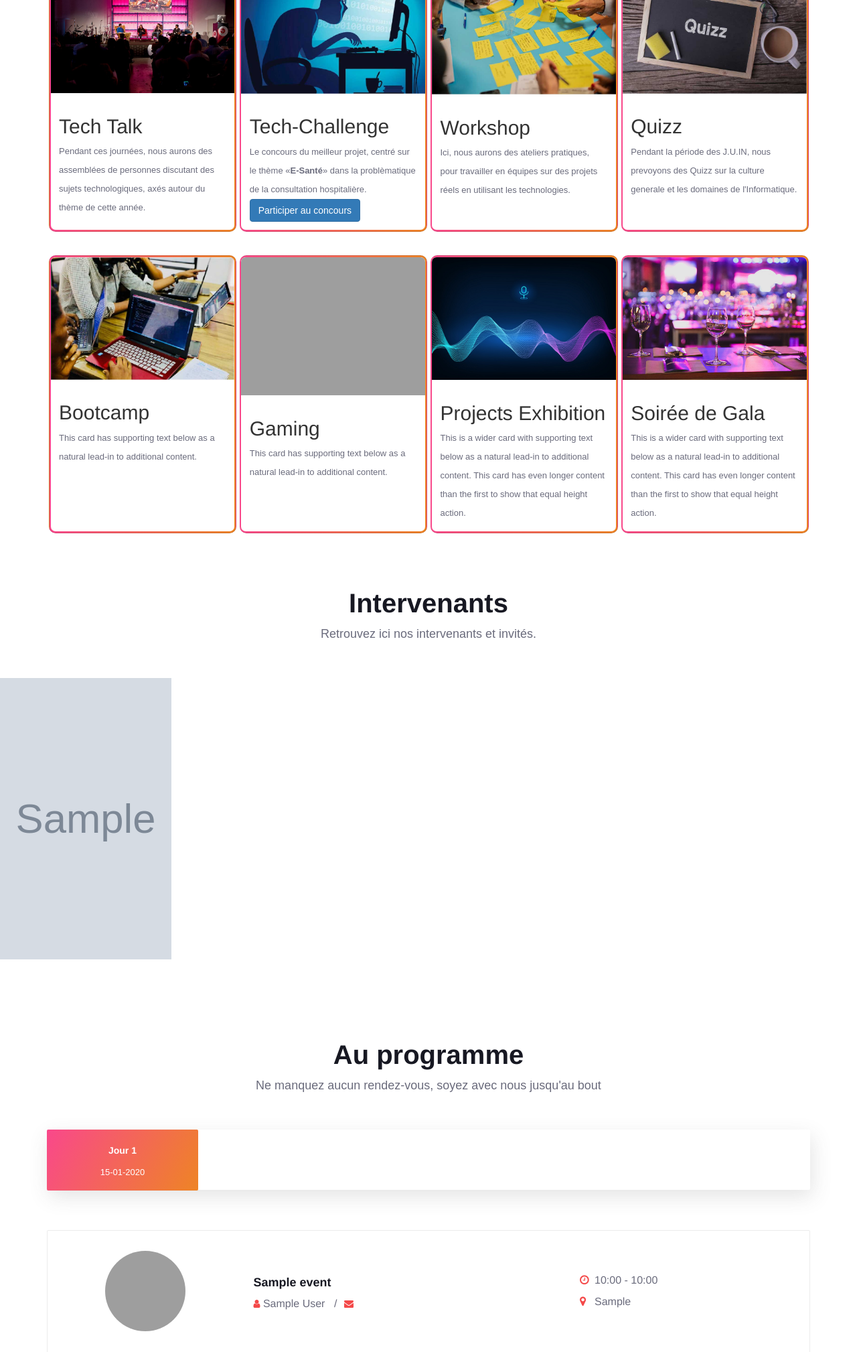
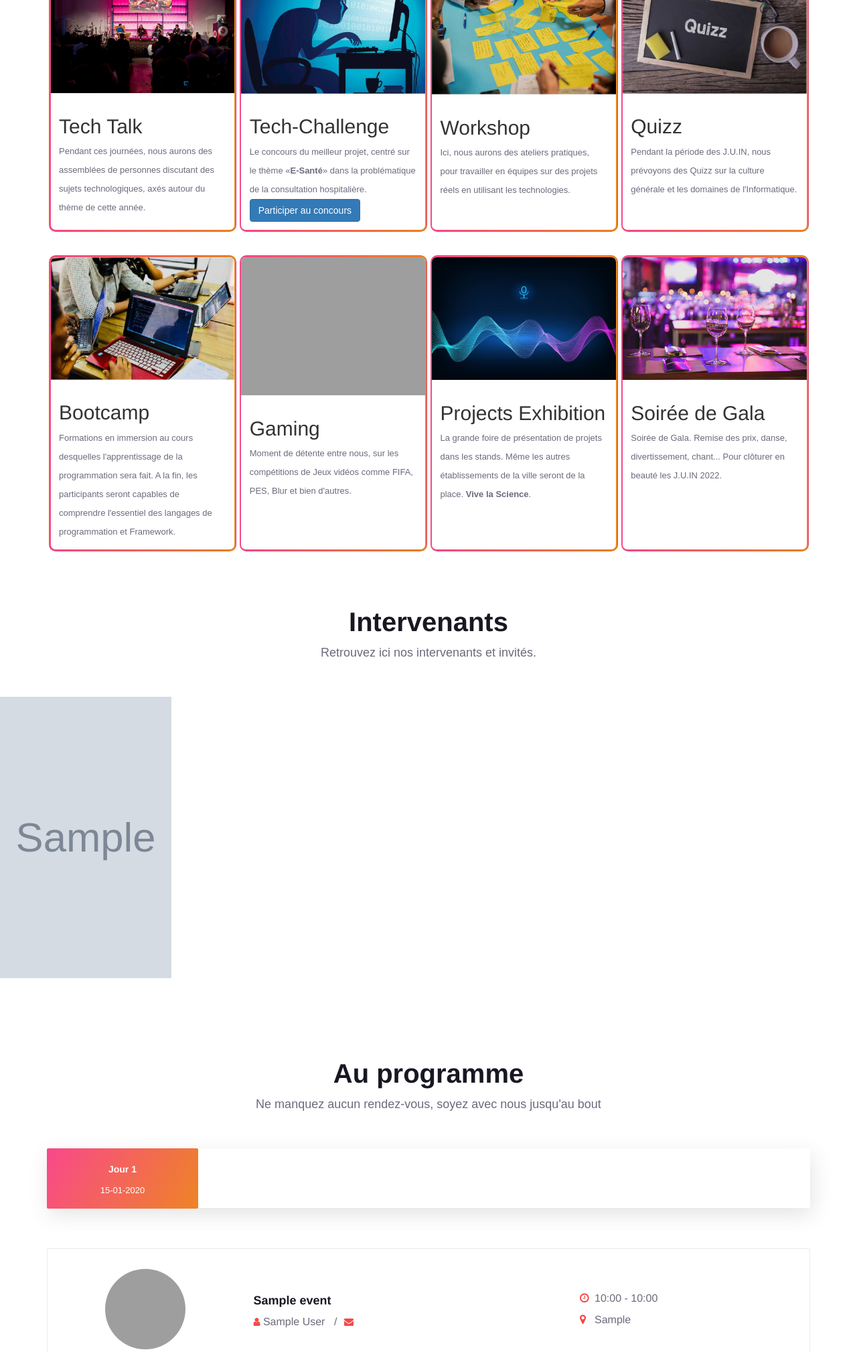
Before and after one commit to COMSAS-UY1/comsas-juin, a Django app: page / in a window 1280 px wide. Shown: the part 2315-4333 px from the top of the page at 67% size. Run offline with Django 3.2, Linux system fonts and the light colour scheme; tables that the repository leaves empty hold one stand-in row (values such as "Sample post"); grey boxes marked "Sample" are stand-in pictures; some libraries are stand-ins or nearby versions; grey boxes are pictures that could not be loaded.

Commit message:
Grands Axes OK

```diff
--- a/comsas_juin/core/templates/core/index.html
+++ b/comsas_juin/core/templates/core/index.html
@@ -138,7 +138,7 @@
                 <div class="card-body">
                     <h2 class="card-title">Tech-Challenge</h2>
                     <p class="card-text">
-                        Le concours du meilleur projet, centré sur le thème <q><b>E-Santé</b></q> dans la problèmatique de la consultation hospitalière.
+                        Le concours du meilleur projet, centré sur le thème <q><b>E-Santé</b></q> dans la problématique de la consultation hospitalière.
                         <a href="/solution-challenge/" class="btn btn-primary">Participer au concours</a>
                     </p>
                 </div>
@@ -149,7 +149,9 @@
                 <img src="{% static 'core/img/workshop.jpg' %}" class="card-img-top" alt="..." style="height: auto;">
                 <div class="card-body">
                     <h2 class="card-title">Workshop</h2>
-                    <p class="card-text">Ici, nous aurons des ateliers pratiques, pour travailler en équipes sur des projets réels en utilisant les technologies.</p>
+                    <p class="card-text">
+                        Ici, nous aurons des ateliers pratiques, pour travailler en équipes sur des projets réels en utilisant les technologies.
+                    </p>
                 </div>
             </div>
         </div>
@@ -159,7 +161,7 @@
                 <div class="card-body">
                     <h2 class="card-title">Quizz</h2>
                     <p class="card-text">
-                        Pendant la période des J.U.IN, nous prevoyons des Quizz sur la culture generale et les domaines de l'Informatique.
+                        Pendant la période des J.U.IN, nous prévoyons des Quizz sur la culture générale et les domaines de l'Informatique.
                     </p>
                 </div>
             </div>
@@ -171,7 +173,9 @@
                 <img src="{% static 'core/img/bootcamp.jpg' %}" class="card-img-top" alt="...">
                 <div class="card-body">
                     <h2 class="card-title">Bootcamp</h2>
-                    <p class="card-text">This card has supporting text below as a natural lead-in to additional content.
+                    <p class="card-text">
+                        Formations en immersion au cours desquelles l'apprentissage de la programmation  sera fait.
+                        A la fin, les participants seront capables de comprendre l'essentiel des langages de programmation et Framework.
                     </p>
                 </div>
             </div>
@@ -181,7 +185,8 @@
                 <img src="{% static 'core/img/tg.webp' %}" class="card-img-top" alt="...">
                 <div class="card-body">
                     <h2 class="card-title">Gaming</h2>
-                    <p class="card-text">This card has supporting text below as a natural lead-in to additional content.
+                    <p class="card-text">
+                        Moment de détente entre nous, sur les compétitions de Jeux vidéos comme FIFA, PES, Blur et bien d'autres.
                     </p>
                 </div>
             </div>
@@ -191,9 +196,9 @@
                 <img src="{% static 'core/img/s.jpeg' %}" class="card-img-top" alt="...">
                 <div class="card-body">
                     <h2 class="card-title">Projects Exhibition</h2>
-                    <p class="card-text">This is a wider card with supporting text below as a natural lead-in to
-                        additional content. This card has even longer content than the first to show that equal height
-                        action.</p>
+                    <p class="card-text">
+                        La grande foire de présentation de projets dans les stands. Même les autres établissements de la ville seront de la place. <b>Vive la Science</b>.
+                    </p>
                 </div>
             </div>
         </div>
@@ -202,9 +207,9 @@
                 <img src="{% static 'core/img/n.jpg' %}" class="card-img-top" alt="...">
                 <div class="card-body">
                     <h2 class="card-title">Soirée de Gala</h2>
-                    <p class="card-text">This is a wider card with supporting text below as a natural lead-in to
-                        additional content. This card has even longer content than the first to show that equal height
-                        action.</p>
+                    <p class="card-text">
+                        Soirée de Gala. Remise des prix, danse, divertissement, chant... Pour clôturer en beauté les J.U.IN 2022.
+                    </p>
                 </div>
             </div>
         </div>
```
